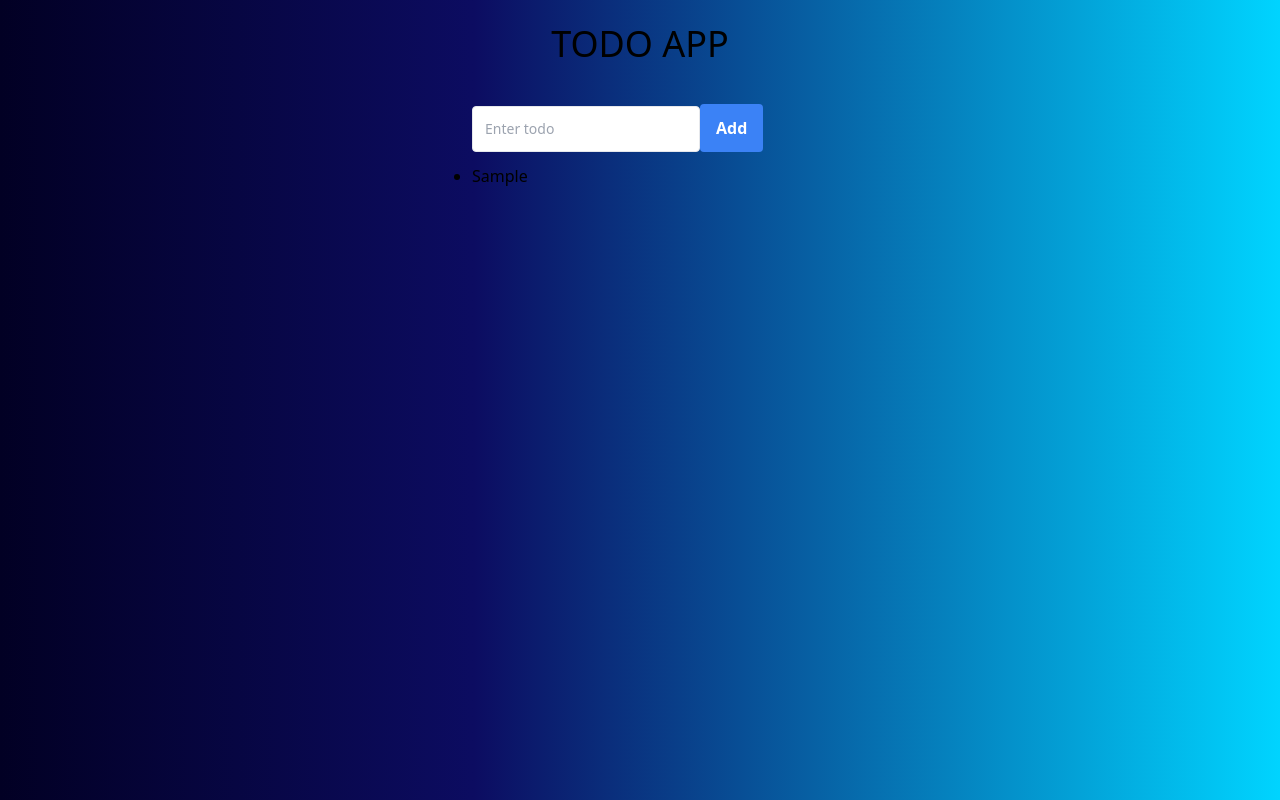
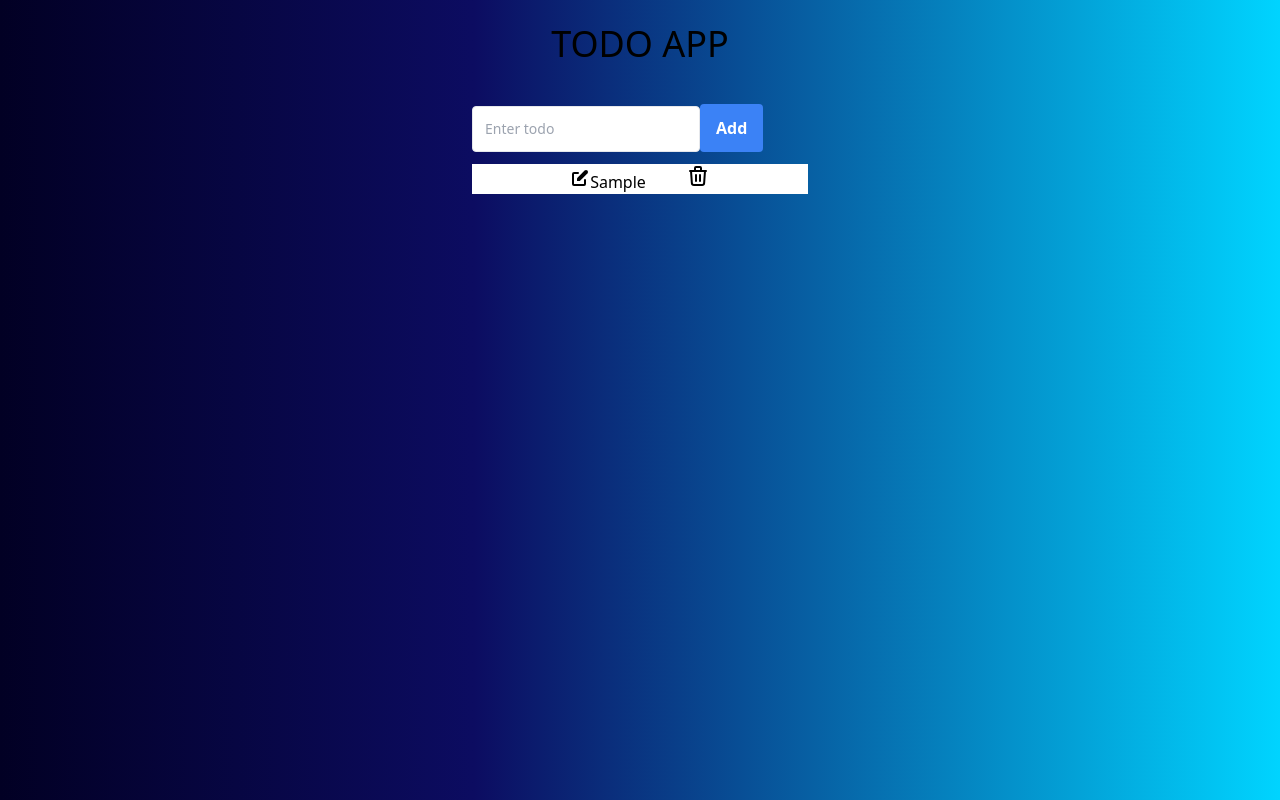
Before and after one commit to Sihle-ship-it/todo_app, a React (Create React App) app in the folder todo/: page / in a window 1280 px wide. Both pictures are taken after typing "Sample" into the empty fields and a click on the button "Add". Built offline with nearby package versions, Linux system fonts and the light colour scheme.

Commit message:
Working on the UI

```diff
--- a/todo/src/App.js
+++ b/todo/src/App.js
@@ -4,7 +4,6 @@ import Item from "./components/ItemsList/ItemsList";
 class App extends React.Component {
   constructor(){
     super();
-
     this.state = { todos: [] }
   }
 
@@ -14,9 +13,7 @@ class App extends React.Component {
     this.setState({todos: [...this.state.todos, newTodo]});
     console.log(this.state.todos);
     this.addForm.reset();
-
   }
-
 
   render() {
     return (
--- a/todo/src/components/ItemsList/ItemsList.js
+++ b/todo/src/components/ItemsList/ItemsList.js
@@ -3,9 +3,46 @@ import React from "react";
 const ItemsList = ({ items }) => {
   return (
     <div text-white>
-      <ol className="list-disc">
-        {items.map((item) => (
-          <li>{item}</li>
+      <ol className="list-disc space-y-4">
+        {items.map((item, i) => (
+          <li className="bg-white block space-x-10 text-center" key={i}>
+            <span className="w-20">
+              <button>
+                <svg
+                  xmlns="http://www.w3.org/2000/svg"
+                  className="h-5 w-5"
+                  viewBox="0 0 20 20"
+                  fill="currentColor"
+                >
+                  <path d="M17.414 2.586a2 2 0 00-2.828 0L7 10.172V13h2.828l7.586-7.586a2 2 0 000-2.828z" />
+                  <path
+                    fillRule="evenodd"
+                    d="M2 6a2 2 0 012-2h4a1 1 0 010 2H4v10h10v-4a1 1 0 112 0v4a2 2 0 01-2 2H4a2 2 0 01-2-2V6z"
+                    clipRule="evenodd"
+                  />
+                </svg>
+              </button>
+            </span>
+            {item}
+            <span className="gap-x-10">
+              <button>
+                <svg
+                  xmlns="http://www.w3.org/2000/svg"
+                  className="h-6 w-6"
+                  fill="none"
+                  viewBox="0 0 24 24"
+                  stroke="currentColor"
+                >
+                  <path
+                    strokeLinecap="round"
+                    strokeLinejoin="round"
+                    strokeWidth={2}
+                    d="M19 7l-.867 12.142A2 2 0 0116.138 21H7.862a2 2 0 01-1.995-1.858L5 7m5 4v6m4-6v6m1-10V4a1 1 0 00-1-1h-4a1 1 0 00-1 1v3M4 7h16"
+                  />
+                </svg>
+              </button>
+            </span>
+          </li>
         ))}
       </ol>
     </div>
```
